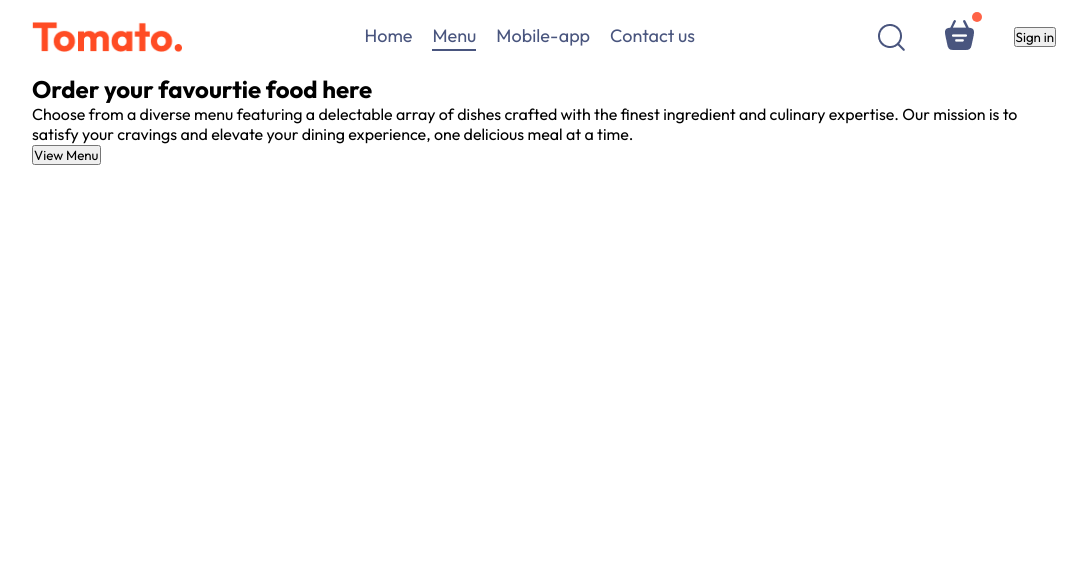
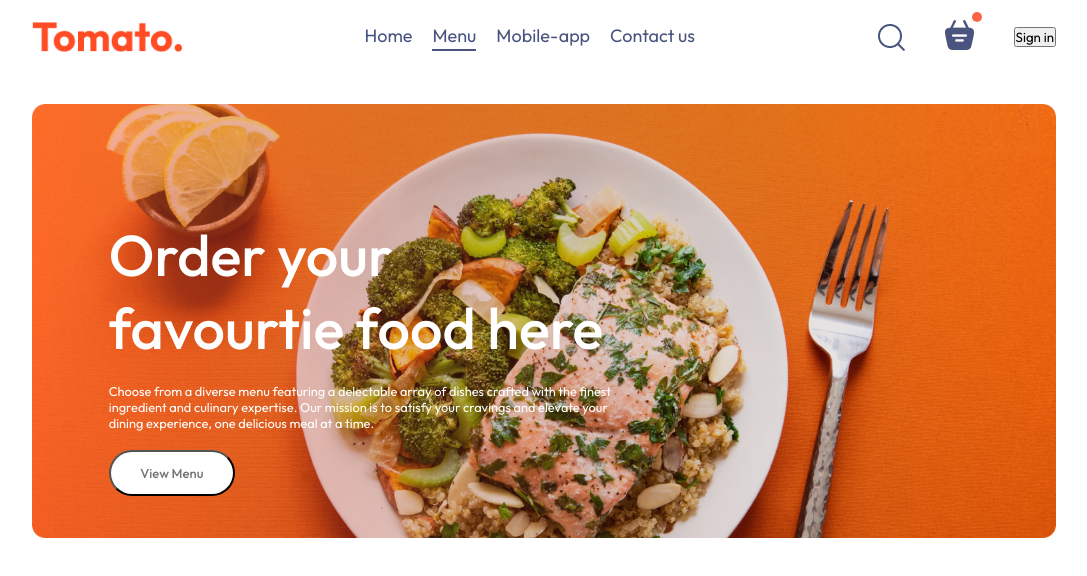
Before and after one commit to paz1ch/CNPM, a React (Vite) app in the folder frontend/: page / in a window 1280 px wide. Shown: the top 576 px of the page, without its empty margins (96-1183 px from the left). Built offline with nearby package versions, Linux system fonts and the light colour scheme.

Commit message:
update css

```diff
--- a/frontend/src/components/Header/Header.css
+++ b/frontend/src/components/Header/Header.css
@@ -0,0 +1,39 @@
+.header{
+    height: 34vw;
+    margin: 30px auto;
+    background: url('/header_img.png') no-repeat;
+    background-size: contain;
+    position: relative;
+}
+
+.header-contents{
+    position: absolute;
+    display: flex;
+    flex-direction: column;
+    align-items: start;
+    gap: 1.5vw;
+    max-width: 50%;
+    bottom: 10%;
+    left: 6vw;
+}
+
+.header-contents h2{
+    font-weight: 500;
+    color: white;
+    font-size: max(4.5vw, 22px);
+}
+
+.header-contents p{
+    color: white;
+    font-size: 1vw;
+}
+
+.header-contents button{
+    border: nonw;
+    color: #747474;
+    font-weight: 500;
+    padding: 1vw 2.3vw;
+    background-color: white;
+    font-size: max(1vw,13px);
+    border-radius: 50px;
+}
--- a/frontend/src/index.css
+++ b/frontend/src/index.css
@@ -19,3 +19,12 @@
   width: 80%;
   margin: auto;
 }
+
+@keyframes fadeIn{
+  0%{
+    opacity: 0;
+  }
+  1%{
+    opacity: 1;
+  }
+}
```
Also changed, not shown: 1 other file (tests, documents, lock files or other folders).
